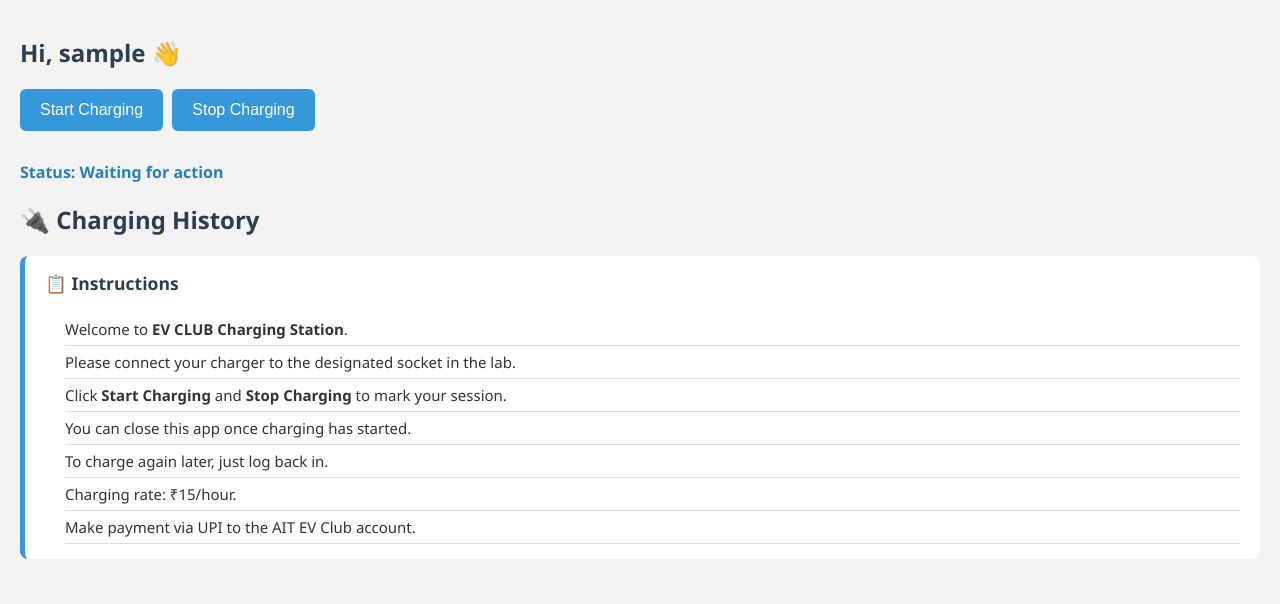
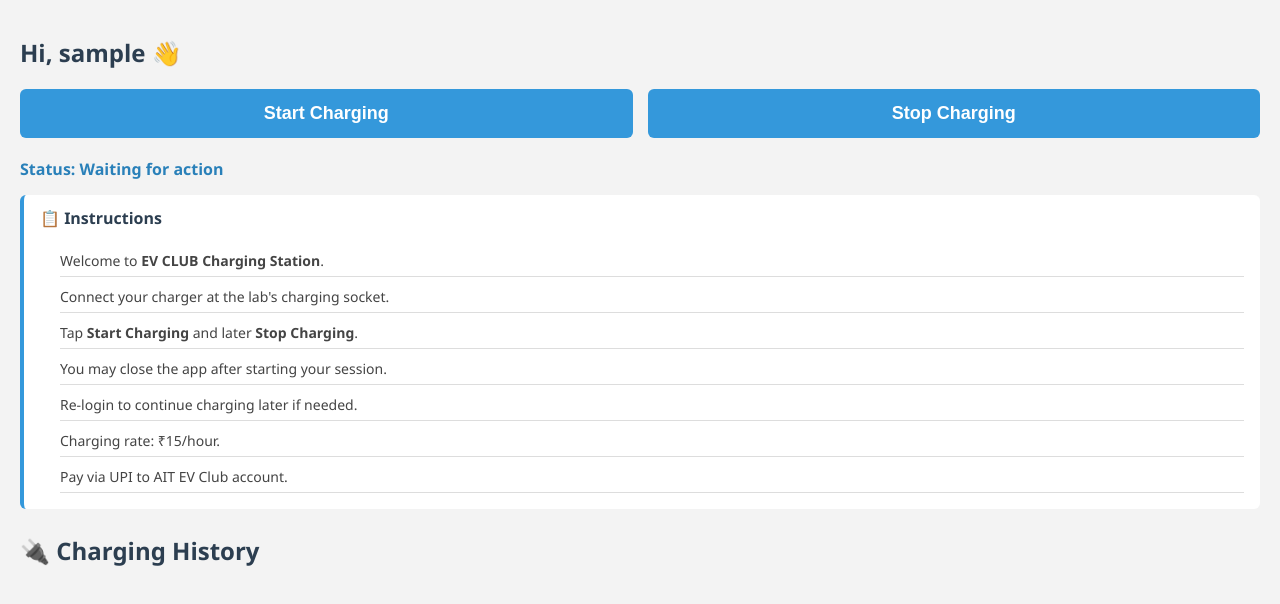
Before and after one commit to abnegative2904/EV-Charging-Log, a plain HTML site: page dashboard.html in a window 1280 px wide. Drawn offline with Linux system fonts and the light colour scheme; no server answers; sample sign-in values are in the browser's storage.

Commit message:
Update dashboard.html

```diff
--- a/dashboard.html
+++ b/dashboard.html
@@ -12,54 +12,75 @@
       background-color: #f3f3f3;
     }
 
-    h1, h2 {
+    h1 {
       color: #2c3e50;
+      margin-bottom: 10px;
     }
 
     #welcome-msg {
       font-size: 1.5em;
-      margin-bottom: 10px;
+      margin-bottom: 20px;
     }
 
-    button {
-      padding: 12px 20px;
+    .button-container {
+      display: flex;
+      flex-wrap: wrap;
+      gap: 15px;
+      margin-bottom: 20px;
+    }
+
+    .button-container button {
+      flex: 1;
+      min-width: 140px;
+      padding: 14px 24px;
       background-color: #3498db;
       color: white;
       border: none;
       border-radius: 6px;
-      margin: 10px 5px 20px 0;
-      font-size: 16px;
+      font-size: 18px;
+      font-weight: 600;
       cursor: pointer;
+      transition: background-color 0.3s ease;
     }
 
-    button:hover {
+    .button-container button:hover {
       background-color: #2980b9;
     }
 
     #status, #amount {
       font-weight: bold;
       color: #2980b9;
-      margin-top: 10px;
+      margin: 10px 0 15px;
     }
 
     .instructions {
       background: #fff;
-      border-left: 5px solid #3498db;
-      padding: 15px 20px;
-      border-radius: 8px;
-      margin-top: 20px;
-      font-size: 15px;
-      color: #333;
+      border-left: 4px solid #3498db;
+      padding: 12px 16px;
+      border-radius: 6px;
+      font-size: 14px;
+      color: #444;
+      margin-bottom: 25px;
     }
 
     .instructions h3 {
       margin-top: 0;
+      font-size: 16px;
       color: #2c3e50;
     }
 
     .instructions ul {
-      margin: 10px 0 0 20px;
-      padding-left: 0;
+      padding-left: 20px;
+      margin: 8px 0 0;
+    }
+
+    .instructions li {
+      margin-bottom: 4px;
+    }
+
+    h2 {
+      color: #2c3e50;
+      margin-top: 10px;
     }
 
     ul {
@@ -73,13 +94,20 @@
     }
 
     @media (max-width: 600px) {
+      .button-container {
+        flex-direction: column;
+      }
+
       h1, h2 {
         font-size: 1.2em;
       }
 
-      button {
+      .button-container button {
         width: 100%;
-        margin: 10px 0;
+      }
+
+      .instructions {
+        font-size: 13px;
       }
     }
   </style>
@@ -87,27 +115,29 @@
 <body>
   <h1 id="welcome-msg">Hi, <span id="username">User</span> 👋</h1>
 
-  <button onclick="startCharging()">Start Charging</button>
-  <button onclick="stopCharging()">Stop Charging</button>
+  <div class="button-container">
+    <button onclick="startCharging()">Start Charging</button>
+    <button onclick="stopCharging()">Stop Charging</button>
+  </div>
 
   <div id="status">Status: Waiting for action</div>
   <div id="amount"></div>
-
-  <h2>🔌 Charging History</h2>
-  <ul id="history"></ul>
 
   <div class="instructions">
     <h3>📋 Instructions</h3>
     <ul>
       <li>Welcome to <strong>EV CLUB Charging Station</strong>.</li>
-      <li>Please connect your charger to the designated socket in the lab.</li>
-      <li>Click <strong>Start Charging</strong> and <strong>Stop Charging</strong> to mark your session.</li>
-      <li>You can close this app once charging has started.</li>
-      <li>To charge again later, just log back in.</li>
+      <li>Connect your charger at the lab's charging socket.</li>
+      <li>Tap <strong>Start Charging</strong> and later <strong>Stop Charging</strong>.</li>
+      <li>You may close the app after starting your session.</li>
+      <li>Re-login to continue charging later if needed.</li>
       <li>Charging rate: ₹15/hour.</li>
-      <li>Make payment via UPI to the AIT EV Club account.</li>
+      <li>Pay via UPI to AIT EV Club account.</li>
     </ul>
   </div>
+
+  <h2>🔌 Charging History</h2>
+  <ul id="history"></ul>
 
   <script type="module" src="./app.js"></script>
   <script>
```
